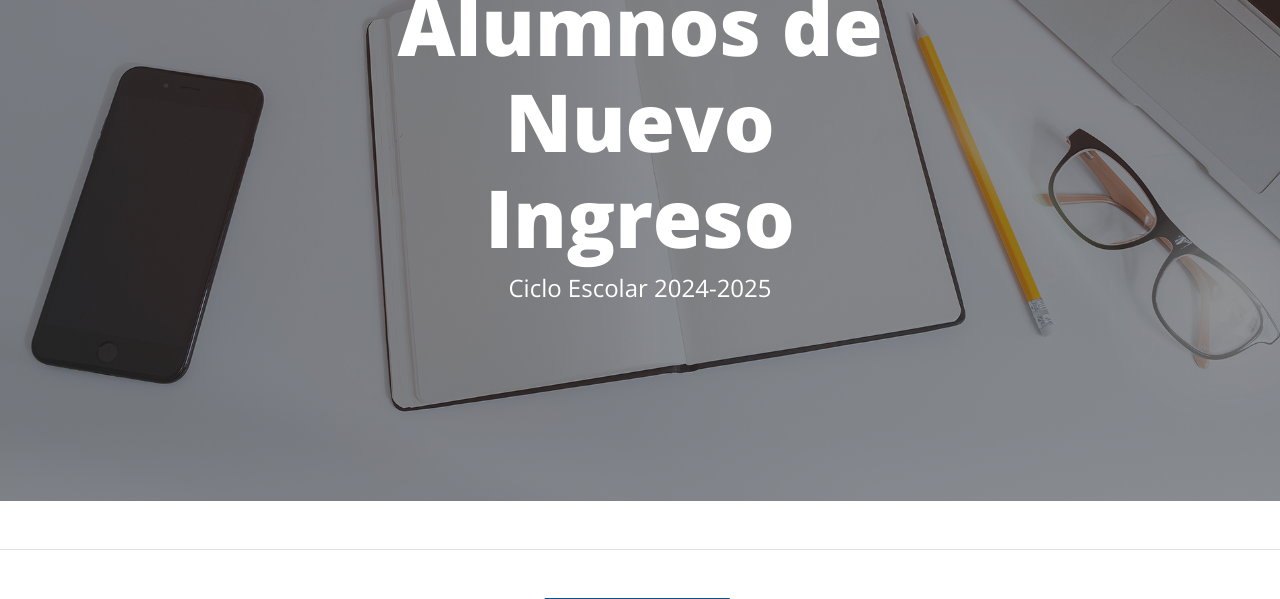
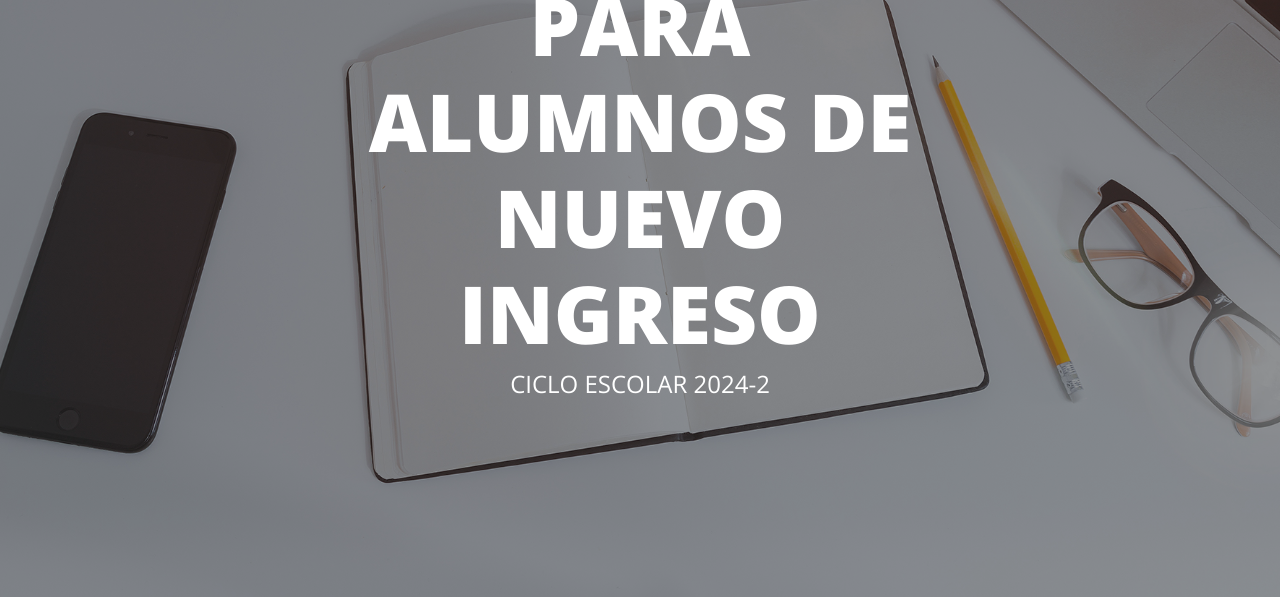
Before and after one commit to Zentrx2120/NuevoIngreso, a PHP site: page / in a window 1280 px wide. Shown: the part 319-918 px from the top of the page. Run offline with PHP 8.4, Linux system fonts and the light colour scheme; some libraries are stand-ins or nearby versions.

Commit message:
Uppercase Title

```diff
--- a/index.php
+++ b/index.php
@@ -10,9 +10,9 @@
             <div class="container position-relative px-4 px-lg-5">
                 <div class="row gx-4 gx-lg-5 justify-content-center">
                     <div class="col-md-10 col-lg-8 col-xl-7">
-                        <div class="site-heading">
-                            <h1>Examen para Alumnos de Nuevo Ingreso</h1>
-                            <span class="subheading">Ciclo Escolar 2024-2025</span>
+                        <div class="site-heading text-uppercase">
+                            <h1>Examen Para Alumnos De Nuevo Ingreso</h1>
+                            <span class="subheading">Ciclo Escolar 2024-2</span>
                         </div>
                     </div>
                 </div>
```
